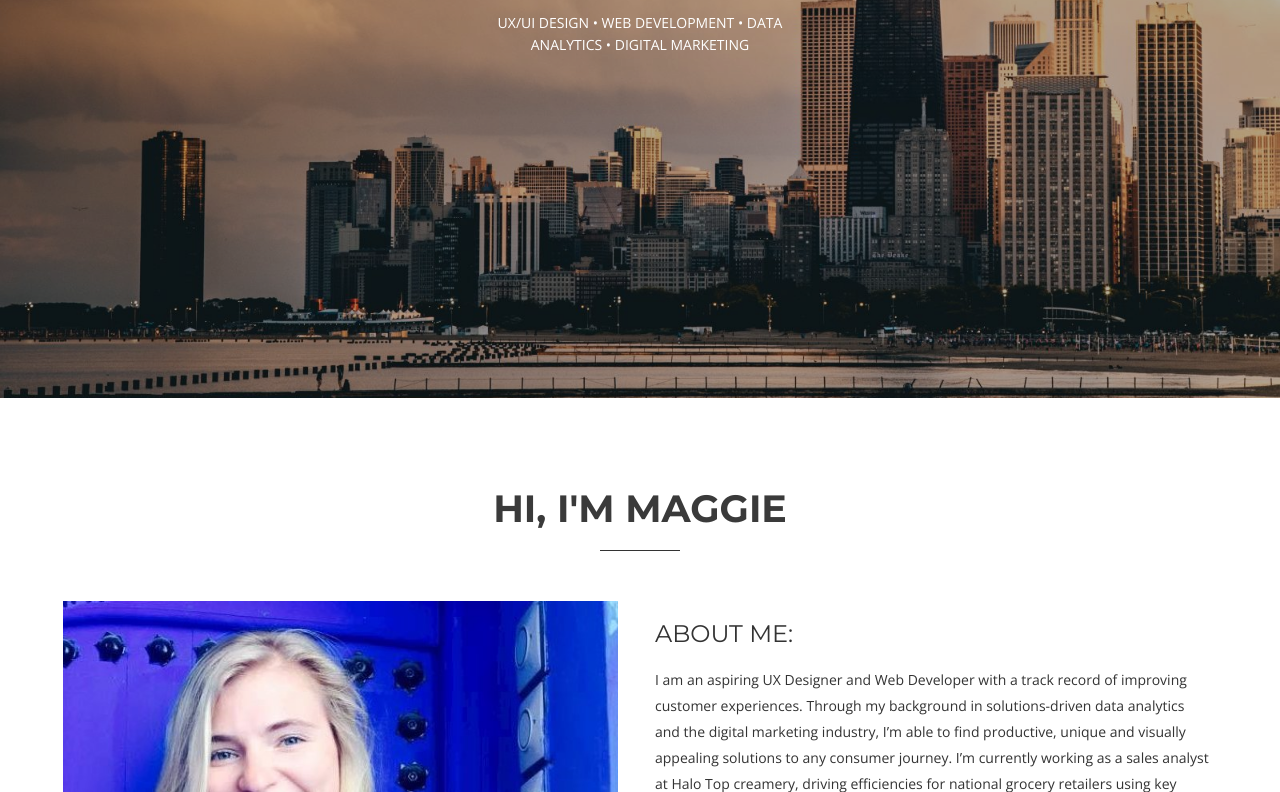
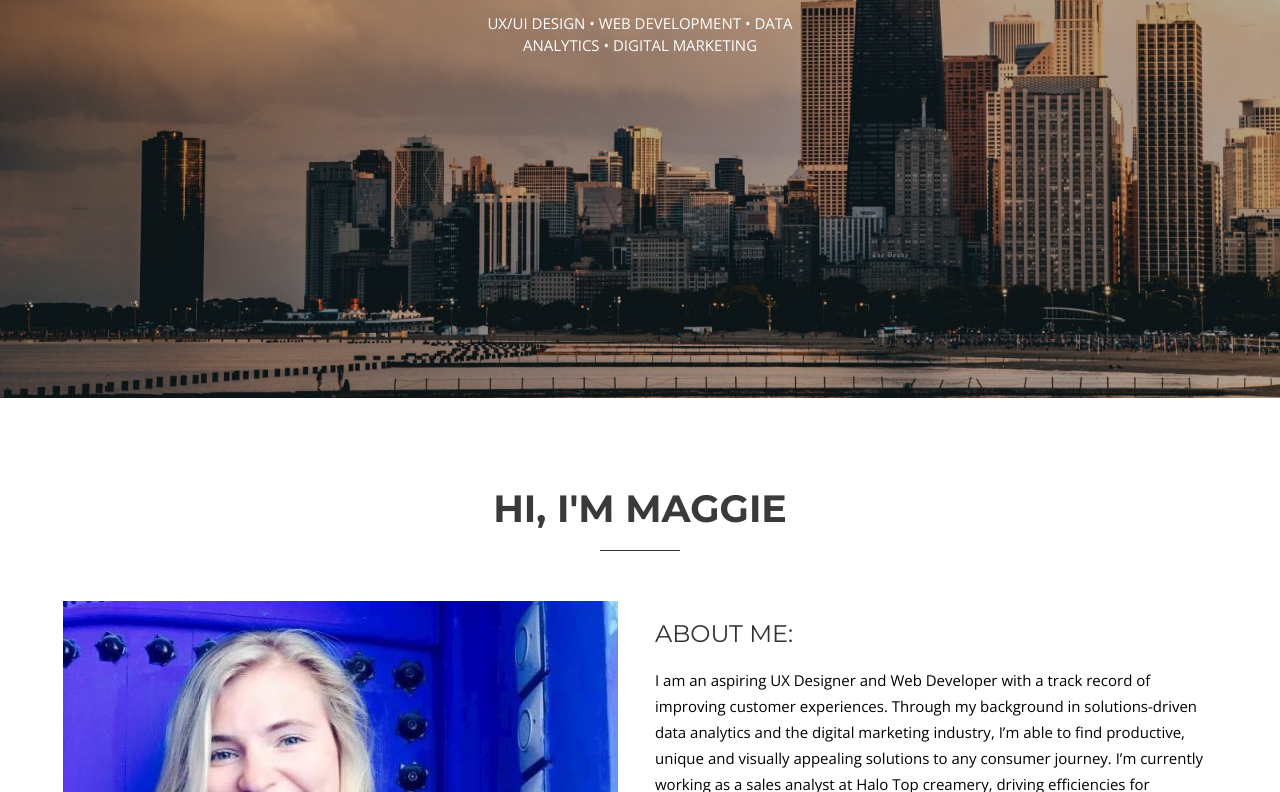
Before and after one commit to MBrink2/mlbportfolio.github.io, a plain HTML site: page index.html in a window 1280 px wide. Shown: the part 402-1194 px from the top of the page. Drawn offline with nearby package versions, Linux system fonts and the light colour scheme.

Commit message:
font size

```diff
--- a/css/style.css
+++ b/css/style.css
@@ -16,6 +16,13 @@ Imports
 /* ================================
 General
 ================================= */
+
+p{
+	font-size: 15px;
+	color: black;
+	font-family: 'Open Sans', sans-serif;
+
+}
 
 body{
 	text-align: center;
```
